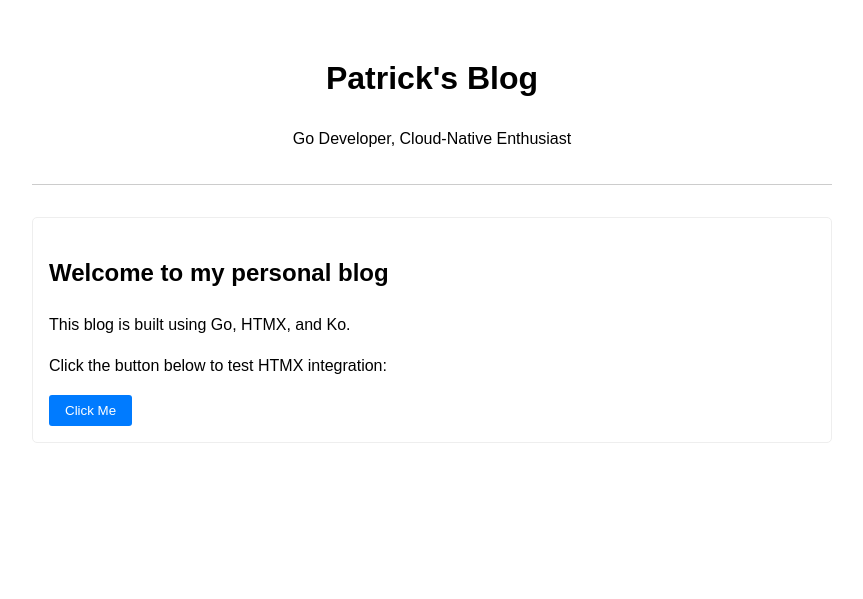
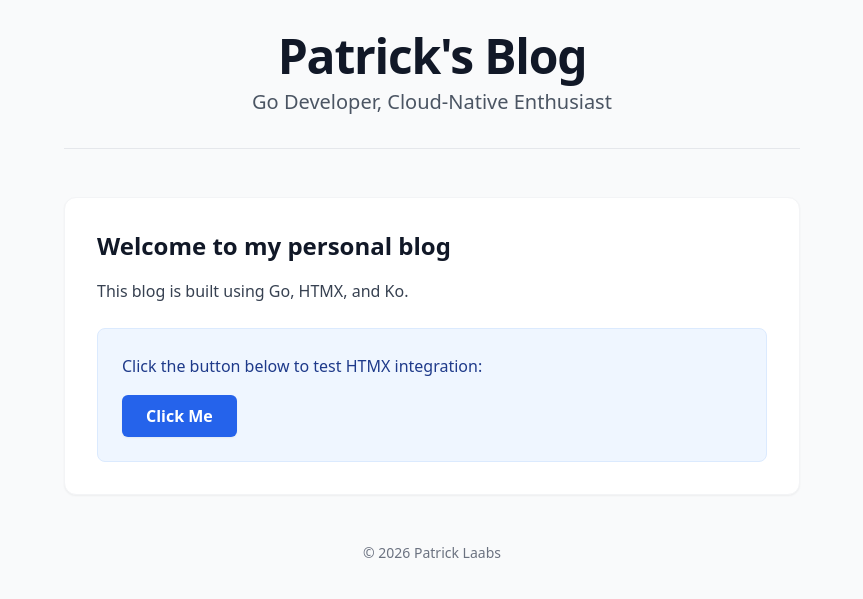
Before and after one commit to PatrickLaabs/patricklaabs, a plain HTML site: page blog/index.html in a window 1280 px wide. Shown: the whole page, without its empty margins (208-1071 px from the left). Drawn offline with nearby package versions, Linux system fonts and the light colour scheme.

Commit message:
feat: update ko github action and style htmx frontend
This commit updates the GitHub Action workflow to build the
container locally on pull requests and push to ghcr.io on tag
pushes, as requested. Additionally, it updates the blog's
frontend (both `index.html` and the dynamic HTMX response in
`main.go`) with Tailwind CSS via CDN for improved layout and
typography.

```diff
--- a/blog/index.html
+++ b/blog/index.html
@@ -5,30 +5,36 @@
     <meta name="viewport" content="width=device-width, initial-scale=1.0">
     <title>Patrick's Blog</title>
     <script src="https://unpkg.com/htmx.org@1.9.10"></script>
-    <style>
-        body { font-family: sans-serif; max-width: 800px; margin: 0 auto; padding: 2rem; line-height: 1.6; }
-        header { text-align: center; margin-bottom: 2rem; border-bottom: 1px solid #ccc; padding-bottom: 1rem; }
-        .post { margin-bottom: 2rem; border: 1px solid #eee; padding: 1rem; border-radius: 5px; }
-        button { padding: 0.5rem 1rem; background-color: #007bff; color: white; border: none; border-radius: 3px; cursor: pointer; }
-        button:hover { background-color: #0056b3; }
-    </style>
+    <script src="https://cdn.tailwindcss.com"></script>
 </head>
-<body>
-    <header>
-        <h1>Patrick's Blog</h1>
-        <p>Go Developer, Cloud-Native Enthusiast</p>
-    </header>
+<body class="bg-gray-50 text-gray-800 font-sans leading-relaxed">
+    <div class="max-w-3xl mx-auto px-4 py-8">
+        <header class="text-center mb-12 border-b border-gray-200 pb-8">
+            <h1 class="text-5xl font-extrabold text-gray-900 tracking-tight mb-2">Patrick's Blog</h1>
+            <p class="text-xl text-gray-600 font-light">Go Developer, Cloud-Native Enthusiast</p>
+        </header>
 
-    <main>
-        <section class="post">
-            <h2>Welcome to my personal blog</h2>
-            <p>This blog is built using Go, HTMX, and Ko.</p>
+        <main>
+            <section class="bg-white rounded-xl shadow-sm border border-gray-100 p-8 mb-8 transition hover:shadow-md">
+                <h2 class="text-2xl font-bold text-gray-900 mb-4">Welcome to my personal blog</h2>
+                <p class="text-gray-700 mb-6">This blog is built using Go, HTMX, and Ko.</p>
 
-            <div id="htmx-demo">
-                <p>Click the button below to test HTMX integration:</p>
-                <button hx-get="/clicked" hx-swap="outerHTML">Click Me</button>
-            </div>
-        </section>
-    </main>
+                <div id="htmx-demo" class="bg-blue-50 rounded-lg p-6 border border-blue-100">
+                    <p class="text-blue-900 mb-4 font-medium">Click the button below to test HTMX integration:</p>
+                    <button
+                        hx-get="/clicked"
+                        hx-swap="outerHTML"
+                        class="bg-blue-600 hover:bg-blue-700 text-white font-semibold py-2 px-6 rounded-md shadow-sm transition duration-150 ease-in-out focus:outline-none focus:ring-2 focus:ring-blue-500 focus:ring-offset-2"
+                    >
+                        Click Me
+                    </button>
+                </div>
+            </section>
+        </main>
+
+        <footer class="text-center mt-12 text-gray-500 text-sm">
+            <p>&copy; 2026 Patrick Laabs</p>
+        </footer>
+    </div>
 </body>
 </html>
```
Also changed, not shown: .github/workflows/blog-ko.yaml, 1 other file.
